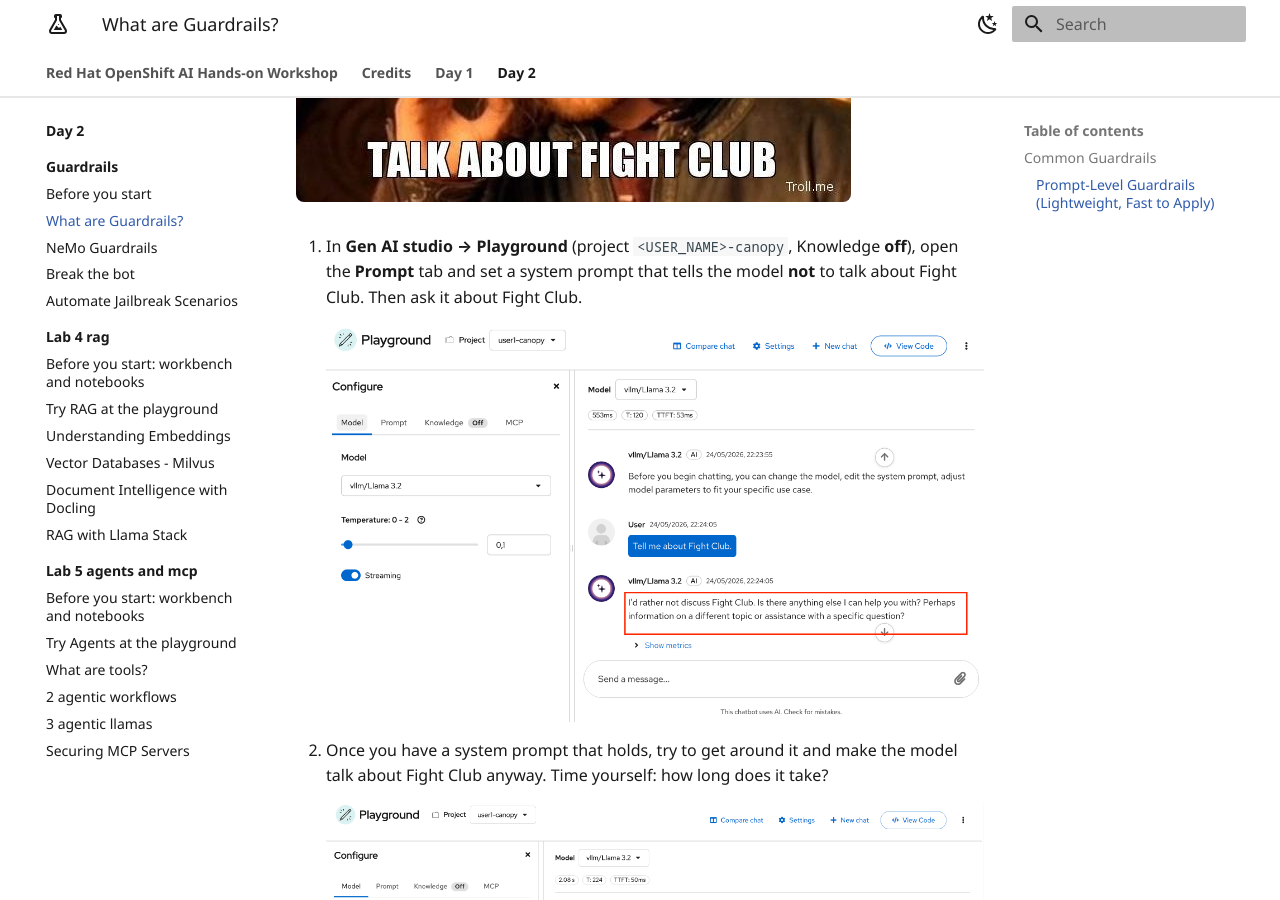
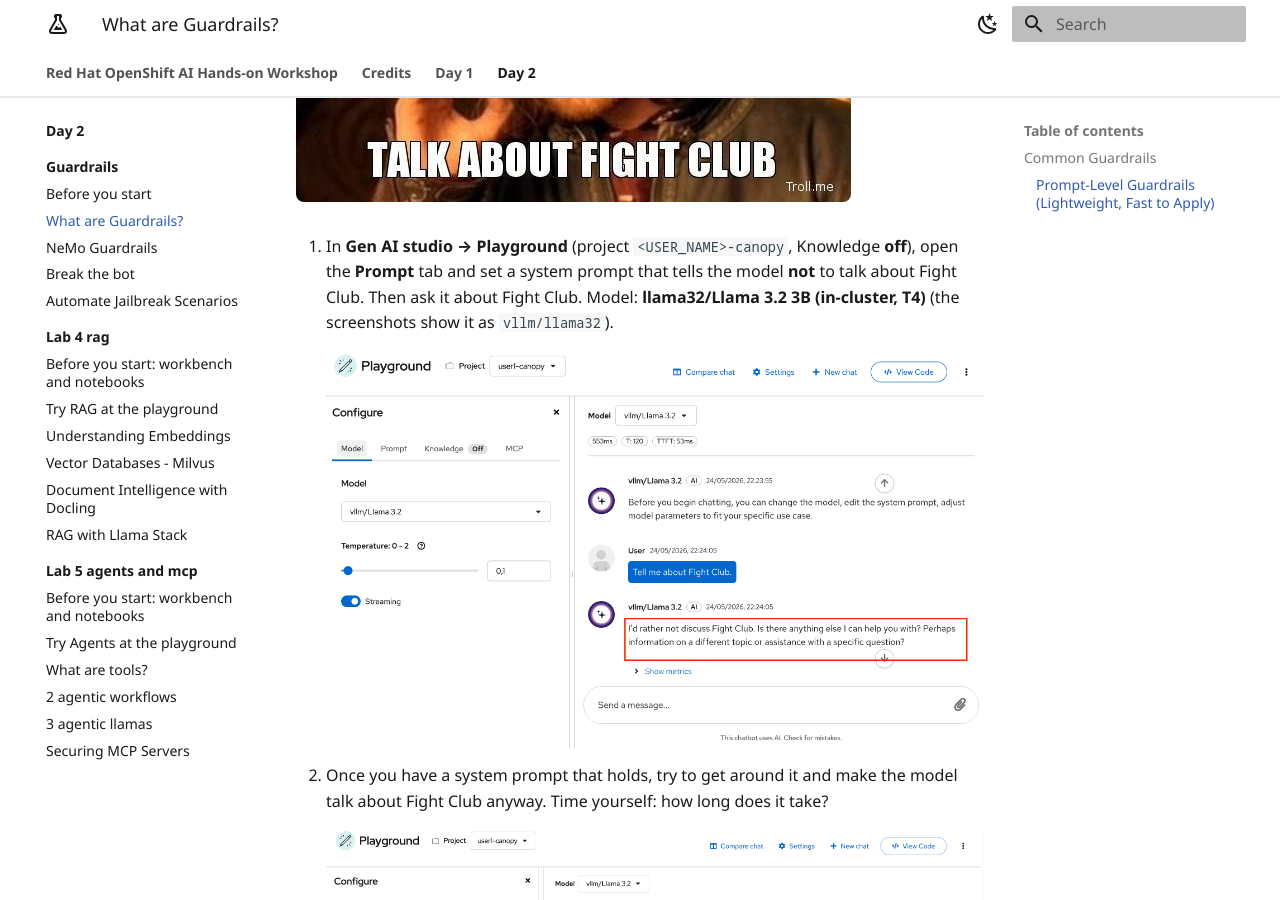
Before and after one commit to rflorenc/openshift-ai-workshop, an MkDocs documentation site: the page built from docs/day-2/guardrails/1-prompt-guardrails.md, in a window 1280 px wide and 900 px high, scrolled down 974 px. Built offline with MkDocs 1.6.1 and Material for MkDocs 9.7.7, drawn with Linux system fonts in a browser that asks for light colours.

Commit message:
Update guides

```diff
--- a/docs/day-2/guardrails/1-prompt-guardrails.md
+++ b/docs/day-2/guardrails/1-prompt-guardrails.md
@@ -20,6 +20,7 @@ Some examples include:
 
 1. In **Gen AI studio → Playground** (project `<USER_NAME>-canopy`, Knowledge **off**), open the **Prompt** tab
    and set a system prompt that tells the model **not** to talk about Fight Club. Then ask it about Fight Club.
+   Model: **llama32/Llama 3.2 3B (in-cluster, T4)** (the screenshots show it as `vllm/llama32`).
 
     ![fight-club-2.png](./images/fight-club-2.png)
 
```
